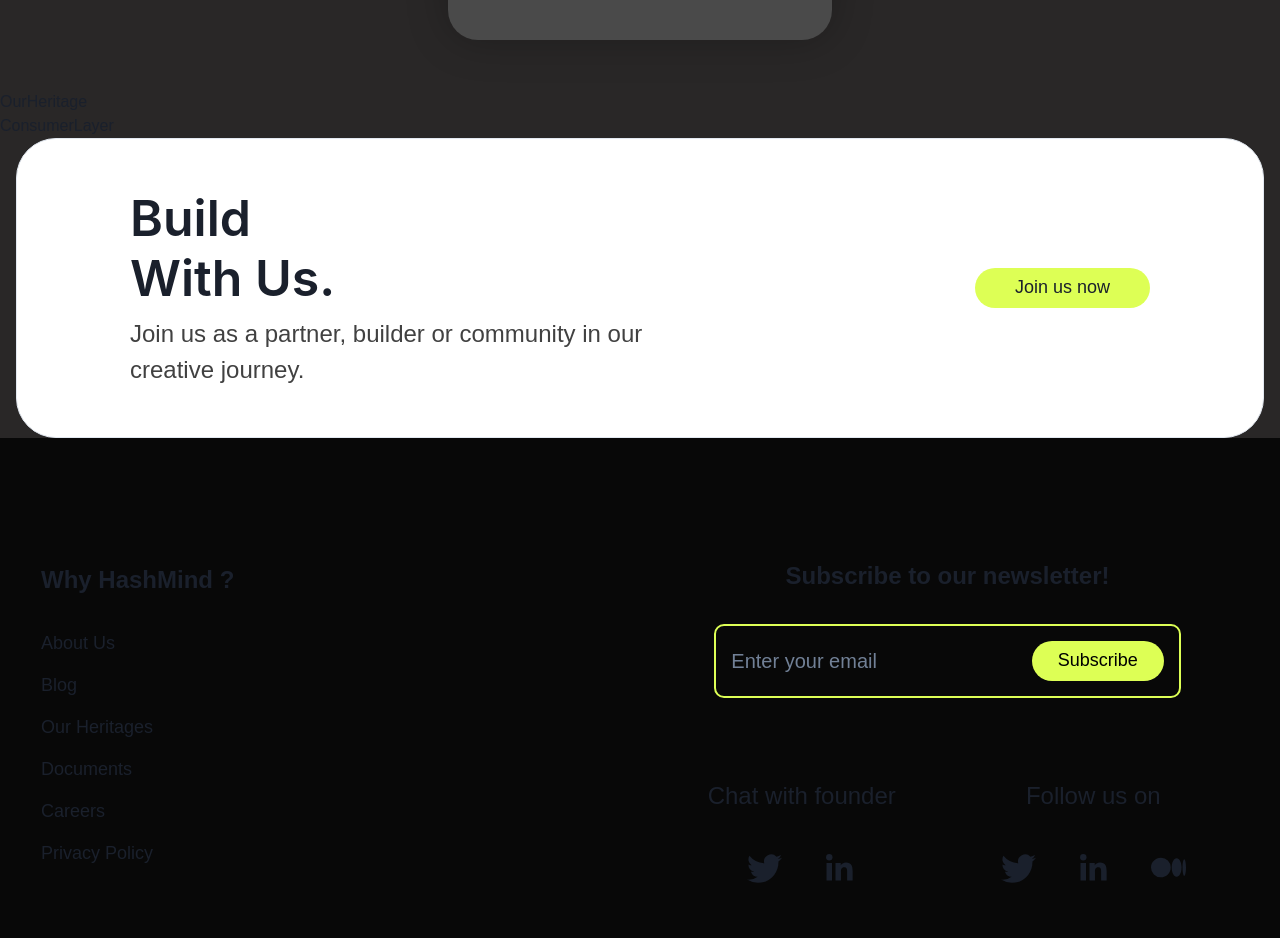
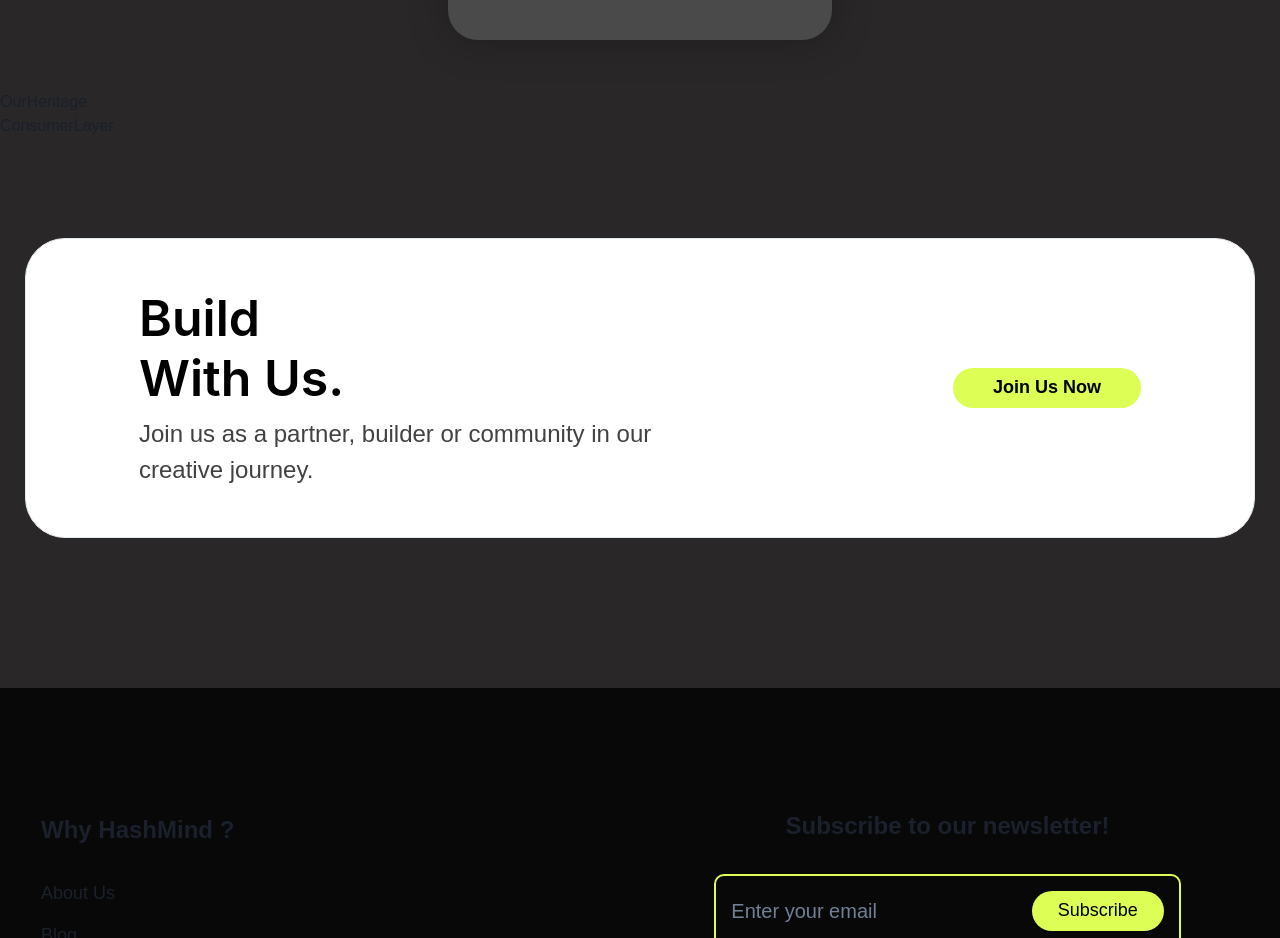
Before and after one commit to Shubham0850/hashmind, a Next.js app: page / in a window 1280 px wide. Shown: the part 2660-3598 px from the top of the page. Built offline with nearby package versions, Linux system fonts and the light colour scheme; a web font is replaced by a local one.

Commit message:
join us card refactor

```diff
--- a/src/components/home/JoinUsCard.tsx
+++ b/src/components/home/JoinUsCard.tsx
@@ -2,7 +2,7 @@
 
 const Card = () => {
   return (
-    <Container maxW={1300}>
+    <Container maxW={1300} padding={"100px 25px 150px 25px"}>
       <Box
         alignContent="center"
         width={"100%"}
@@ -14,12 +14,13 @@
         display="flex"
         alignItems="center"
       >
-        <Box flex="1" pr={4} bg="white">
+        <Box flex="1" pr={4} bg="transparent">
           <Heading
             as="h2"
             size="lg"
             mb={2}
-            bg="white"
+            bg="transparent"
+            color={"#000"}
             fontWeight={600}
             fontSize={50}
           >
@@ -34,12 +35,13 @@
         <Button
           p={"12px 40px 12px 40px"}
           fontSize={18}
-          fontWeight={400}
+          fontWeight={600}
           background={"#DDFF55"}
           size={"md"}
           rounded={"full"}
+          color={"#000"}
         >
-          Join us now
+          Join Us Now
         </Button>
       </Box>
     </Container>
```
